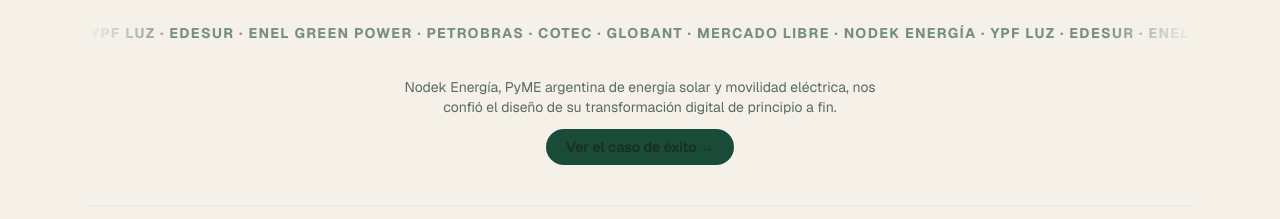
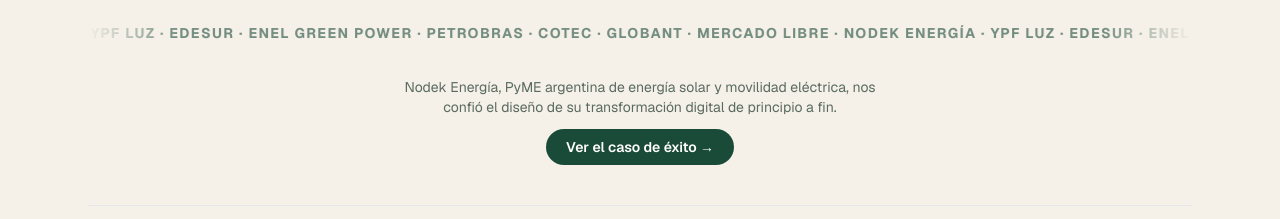
Before and after one commit to joacosb/caranorte, a Next.js app: page / in a window 1280 px wide. Shown: the part 960-1179 px from the top of the page. Built offline with nearby package versions, Linux system fonts and the light colour scheme.

Commit message:
landing: fuerza color blanco en boton ver caso de exito con inline style

```diff
--- a/src/app/page.tsx
+++ b/src/app/page.tsx
@@ -449,7 +449,7 @@
             <p className="text-sm text-muted max-w-lg">
               Nodek Energía, PyME argentina de energía solar y movilidad eléctrica, nos confió el diseño de su transformación digital de principio a fin.
             </p>
-            <Link href="/login" className="inline-flex items-center gap-1.5 rounded-full bg-forest px-5 py-2 text-sm font-semibold text-white transition hover:bg-forest-dark">
+            <Link href="/login" style={{ color: 'white' }} className="inline-flex items-center gap-1.5 rounded-full bg-forest px-5 py-2 text-sm font-semibold transition hover:bg-forest-dark">
               Ver el caso de éxito →
             </Link>
           </div>
```
